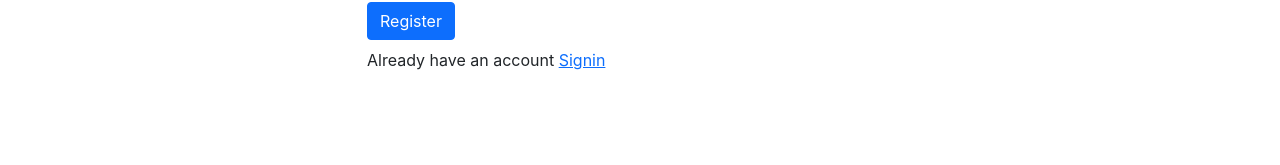
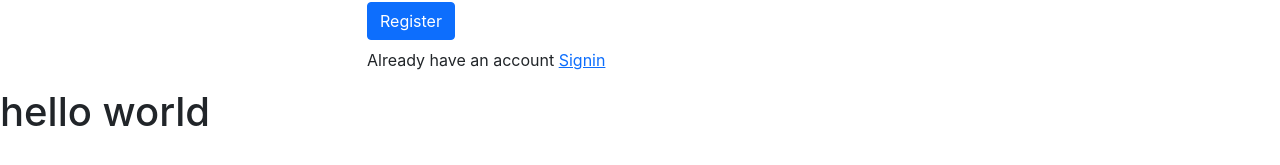
Before and after one commit to imrookhan44/Deoswabi, a React (Create React App) app: page / in a window 1280 px wide. Shown: the part 439-604 px from the top of the page. Built offline with nearby package versions, Linux system fonts and the light colour scheme.

Commit message:
signup almost done

```diff
--- a/src/App.js
+++ b/src/App.js
@@ -1,11 +1,13 @@
 // import logo from './logo.svg';
 import Signup from '../src/Component/Signup/Signup';
+import Signin from './Signin/Signin';
 import './App.css';
 
 function App() {
   return (
     <div >
      <Signup/>
+     <Signin/>
     </div>
   );
 }
--- /dev/null
+++ b/src/Signin/Signin.js
@@ -0,0 +1,10 @@
+import React from 'react'
+// import "../Signin/Signin.css"
+
+export default function Signin() {
+    return (
+        <div>
+            <h1>hello world</h1>
+        </div>
+    )
+}
```
Also changed, not shown: src/Signin/signin.css (added).
